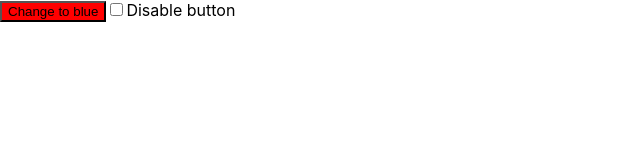
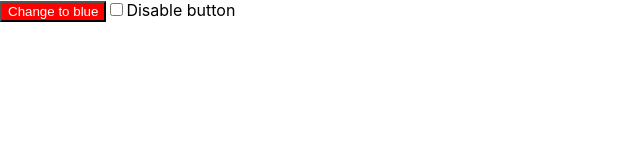
Before and after one commit to jose-a-dlc05/react-testing-library-bonnie, a React (Create React App) app: page / in a window 1280 px wide. Shown: the top 160 px of the page, without its empty margins (0-640 px from the left). Built offline with nearby package versions, Linux system fonts and the light colour scheme.

Commit message:
Test and code for disabled button background color gray

```diff
--- a/src/App.js
+++ b/src/App.js
@@ -1,5 +1,4 @@
 import { useState } from 'react';
-import logo from './logo.svg';
 import './App.css';
 
 function App() {
@@ -10,7 +9,10 @@ function App() {
 		<div>
 			<button
 				disabled={disabled}
-				style={{ backgroundColor: buttonColor }}
+				style={{
+					backgroundColor: disabled ? 'gray' : buttonColor,
+					color: 'white',
+				}}
 				onClick={() => setButtonColor(newButtonColor)}
 			>
 				Change to {newButtonColor}
```
Also changed, not shown: 1 other file (tests, documents, lock files or other folders).
